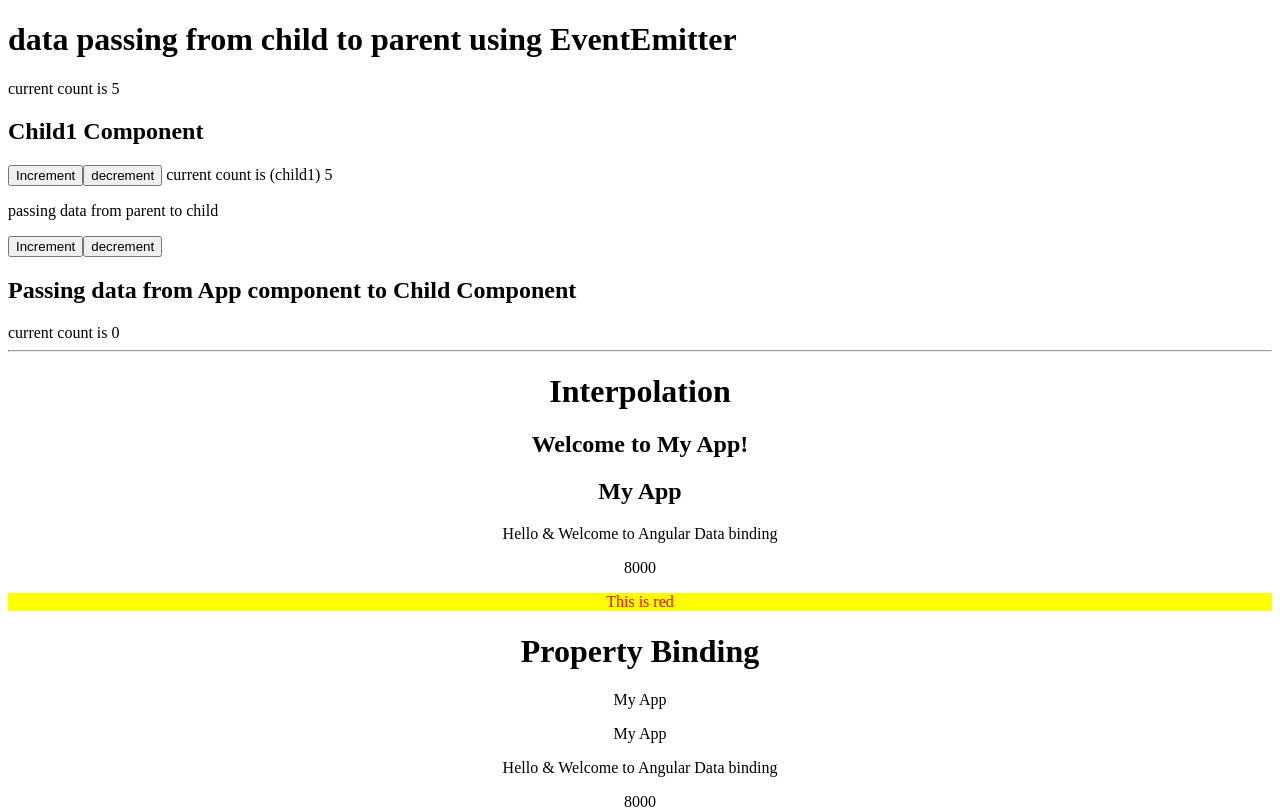
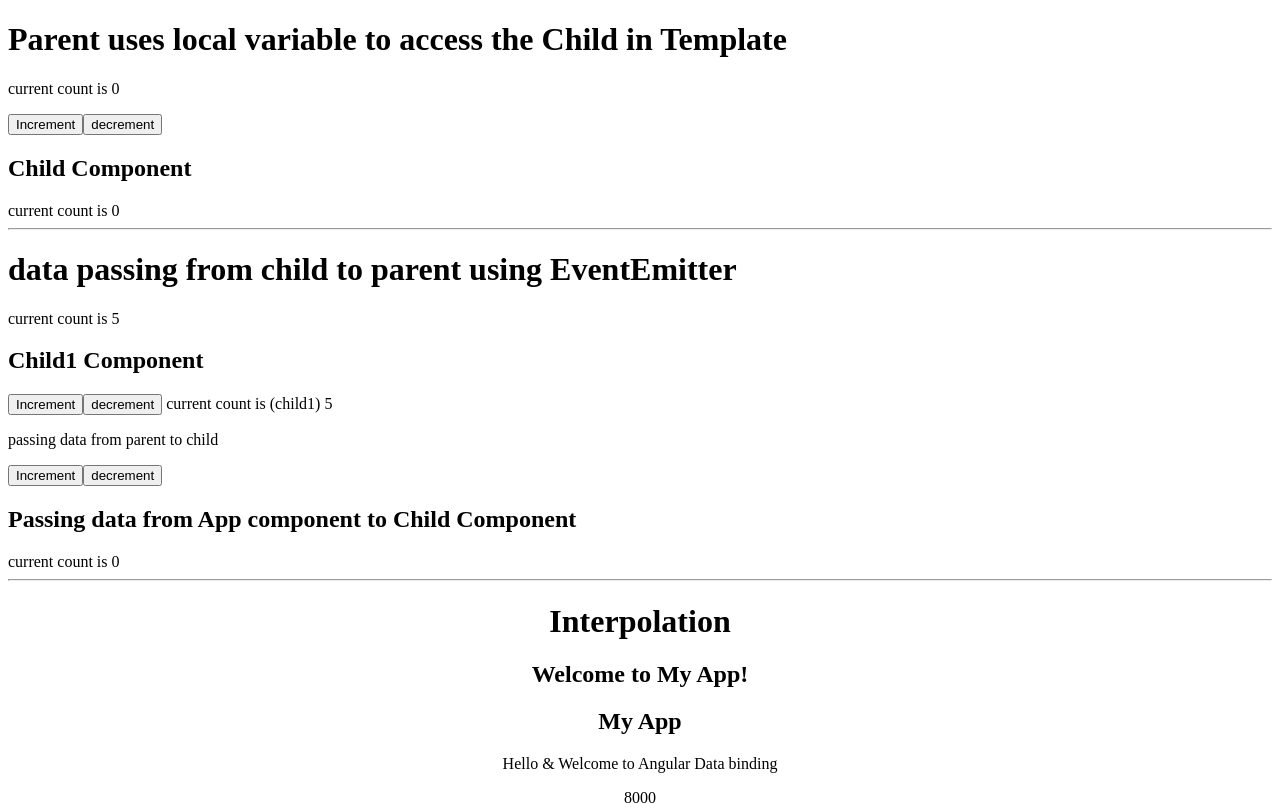
Before and after one commit to moin2672/tekturtorialshub, an Angular app: page / in a window 1280 px wide. Shown: the top 809 px of the page. Built offline with nearby package versions, Linux system fonts and the light colour scheme.

Commit message:
passing data from child to parent using local variable

```diff
--- a/src/app/app.component.html
+++ b/src/app/app.component.html
@@ -1,5 +1,5 @@
 <!--The content below is only a placeholder and can be replaced.-->
-
+<parent2></parent2>
 <parent1></parent1>
 <parent></parent>
 
--- a/src/app/child2/child2.component.html
+++ b/src/app/child2/child2.component.html
@@ -1,3 +1,2 @@
-<p>
-  child2 works!
-</p>
+<h2>Child Component</h2>
+               current count is {{ count }}
--- a/src/app/child2/child2.component.ts
+++ b/src/app/child2/child2.component.ts
@@ -12,4 +12,12 @@ export class Child2Component implements OnInit {
   ngOnInit() {
   }
 
+  count = 0;
+
+     increment() {
+        this.count++;
+      }
+    decrement() {
+        this.count--;
+    }
 }
--- a/src/app/parent2/parent2.component.html
+++ b/src/app/parent2/parent2.component.html
@@ -1,3 +1,6 @@
-<p>
-  parent2 works!
-</p>
+<h1>Parent uses local variable to access the Child in Template</h1>
+<p> current count is {{child.count}} </p>
+<button (click)="child.increment()">Increment</button>
+<button (click)="child.decrement()">decrement</button>
+<child2 #child></child2>
+<hr>
```
